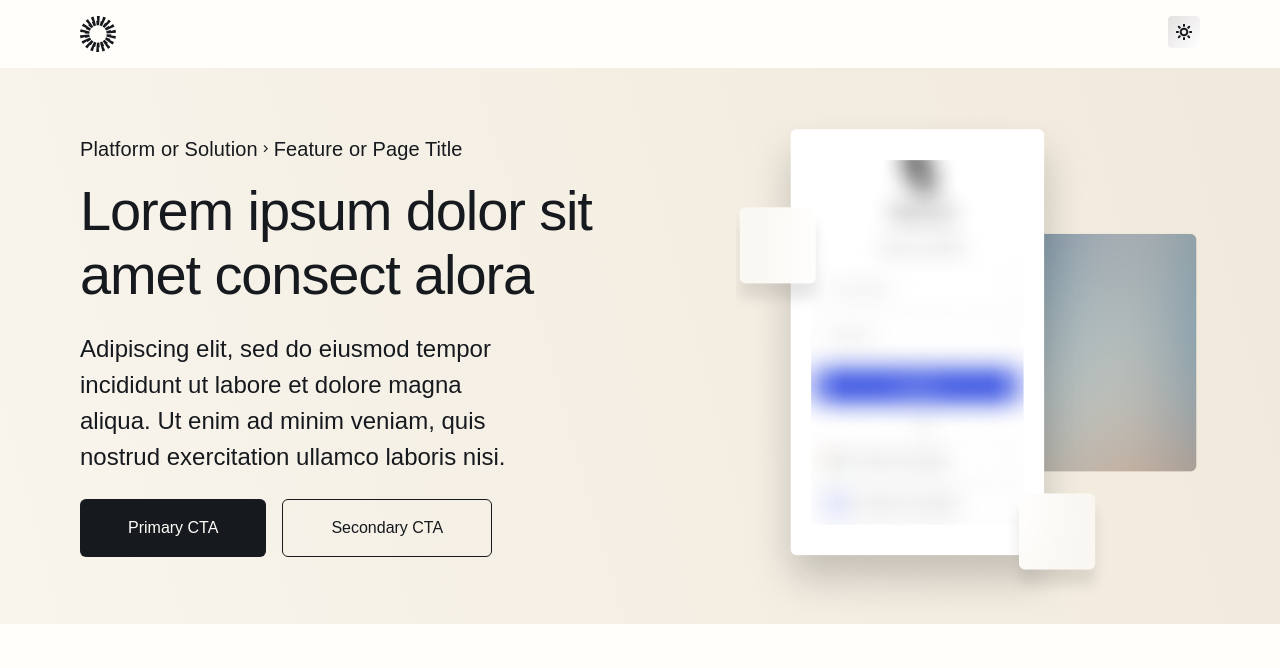
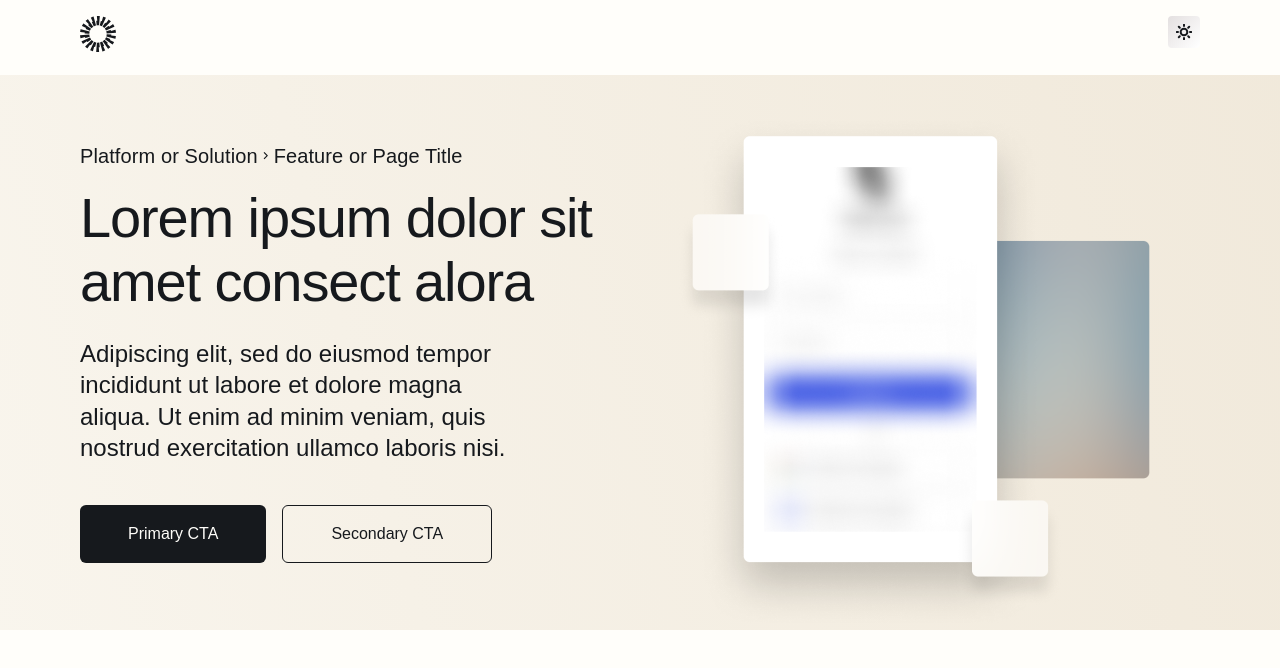
Before and after one commit to raymond8505/okta-assessment, a Next.js app: page / in a window 1280 px wide. Shown: the top 668 px of the page. Built offline with nearby package versions, Linux system fonts and the light colour scheme.

Commit message:
link logo, cleanup hero paragraph

```diff
--- a/src/app/page.tsx
+++ b/src/app/page.tsx
@@ -2,7 +2,7 @@ import { Row, Container, Col } from "@/components/grid";
 import Image from "next/image";
 import heroImage from "@/resources/images/blurred-ui.png";
 import { styled } from "styled-components";
-import { H2 } from "@/components/primitives/headings/headings";
+import { H1 } from "@/components/primitives/headings/headings";
 import { Breadcrumbs } from "@/components/breadcrumbs/Breadcrumbs";
 import {
   PrimaryButton,
@@ -35,10 +35,10 @@ export default function HomePage() {
                 <Breadcrumbs
                   items={["Platform or Solution", "Feature or Page Title"]}
                 />
-                <H2 id="hero-heading" style={{ margin: "1rem 0" }}>
+                <H1 id="hero-heading" style={{ margin: "1rem 0" }}>
                   Lorem ipsum dolor sit amet consect alora
-                </H2>
-                <p style={{ fontSize: "1.5rem" }}>
+                </H1>
+                <p style={{ fontSize: "1.5rem", lineHeight: 1.3 }}>
                   Adipiscing elit, sed do eiusmod tempor incididunt ut labore et
                   dolore magna aliqua. Ut enim ad minim veniam, quis nostrud
                   exercitation ullamco laboris nisi.
@@ -54,7 +54,7 @@ export default function HomePage() {
                 <SecondaryButton>Secondary CTA</SecondaryButton>
               </div>
             </Col>
-            <Col $sm={12} $lg={5}>
+            <Col $sm={12} $lg={6}>
               <HeroImage
                 src={heroImage}
                 alt="A blurred mobile app UI"
--- a/src/components/primitives/headings/headings.tsx
+++ b/src/components/primitives/headings/headings.tsx
@@ -1,9 +1,9 @@
 import { styled } from "styled-components";
 import { theme } from "@/styles/theme";
 
-export const H2 = styled.h2`
+export const H1 = styled.h1`
   font-weight: normal;
-  font-size: ${theme["font-size"]["h2"]};
-  line-height: ${theme["line-height"]["h2"]};
+  font-size: ${theme["font-size"]["h1"]};
+  line-height: ${theme["line-height"]["h1"]};
   letter-spacing: ${theme["letter-spacing"]["tight"]};
 `;
--- a/src/components/site-header/SiteHeader.tsx
+++ b/src/components/site-header/SiteHeader.tsx
@@ -22,7 +22,9 @@ export function SiteHeader({
           justifyContent: "space-between",
         }}
       >
-        <OktaLogoIcon size={36} />
+        <a href="/" style={{ color: "inherit" }}>
+          <OktaLogoIcon size={36} />
+        </a>
         <ThemeToggle />
       </Container>
     </SiteHeaderElement>
--- a/src/styles/theme.ts
+++ b/src/styles/theme.ts
@@ -61,13 +61,13 @@ export const theme = createTheme(
     },
     "font-size": {
       "1rem": "16px",
-      h2: "3.5rem",
+      h1: "3.5rem",
       breadcrumbs: "1.25rem",
     },
     "line-height": {
       tight: "1.2",
       normal: "1.5",
-      h2: "1.143",
+      h1: "1.143",
     },
     "letter-spacing": {
       tight: "-1.12px",
```
